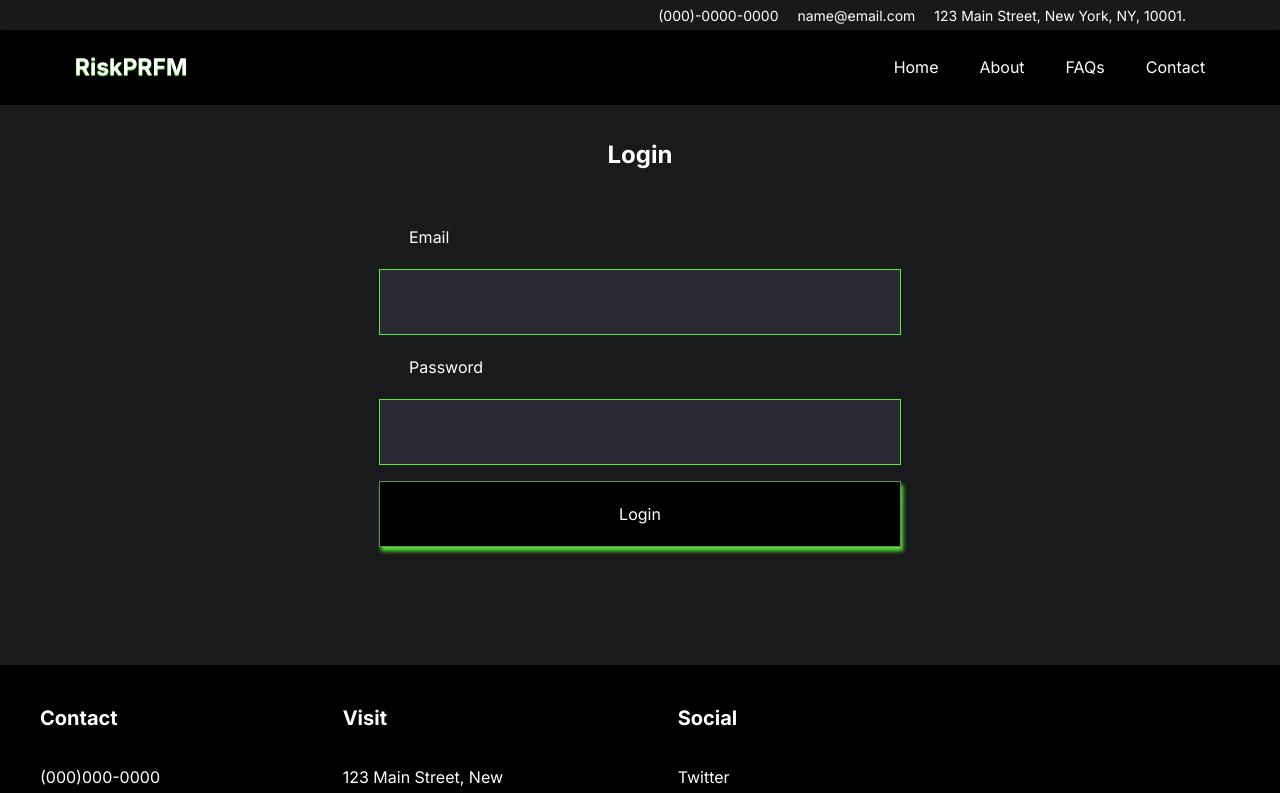
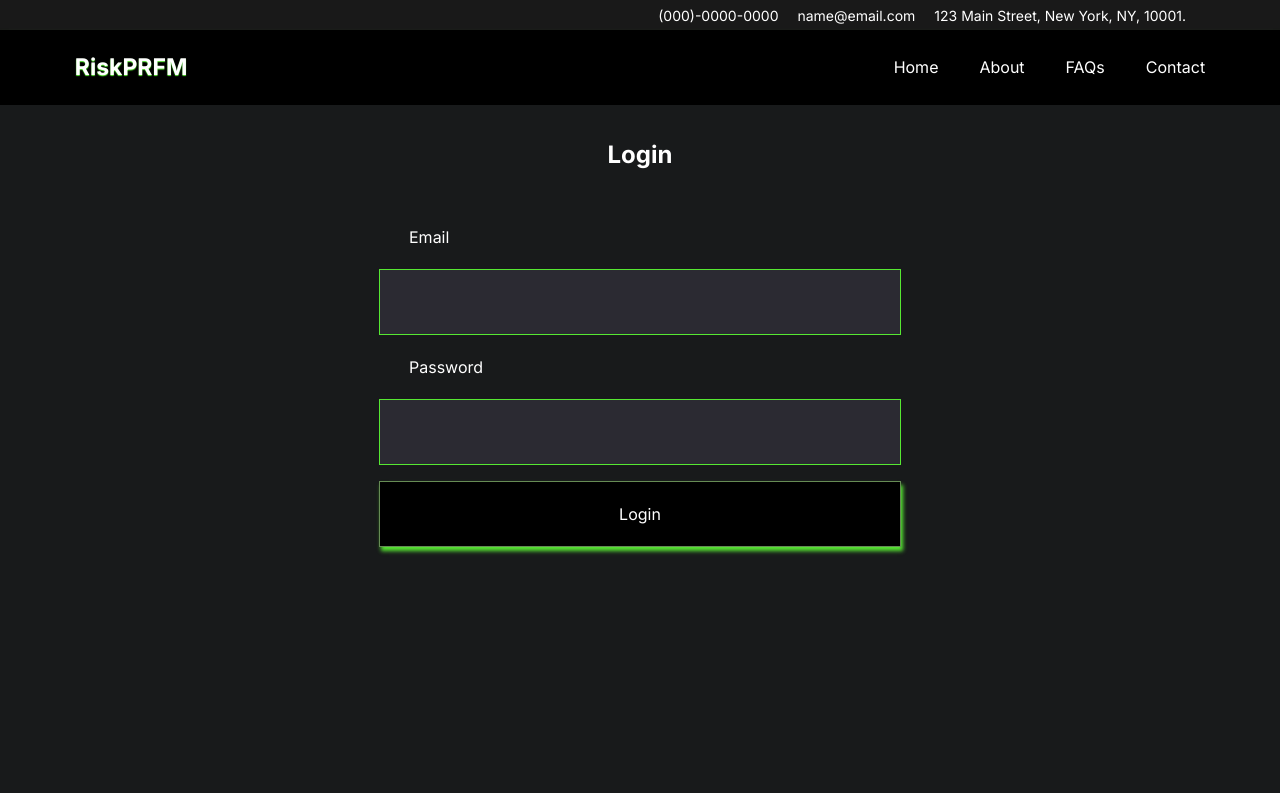
Before and after one commit to davidwole/riskprfmtest, a React (Create React App) app in the folder frontend/: page /login in a window 1280 px wide. Shown: the top 793 px of the page. Built offline with nearby package versions, Linux system fonts and the light colour scheme; no server answers.

Commit message:
Update Login.css

```diff
--- a/frontend/src/styles/Login.css
+++ b/frontend/src/styles/Login.css
@@ -1,5 +1,5 @@
 .login {
-    margin-bottom: 15rem;
+    padding-bottom: 15rem;
 }
 
 .login_header {
```
